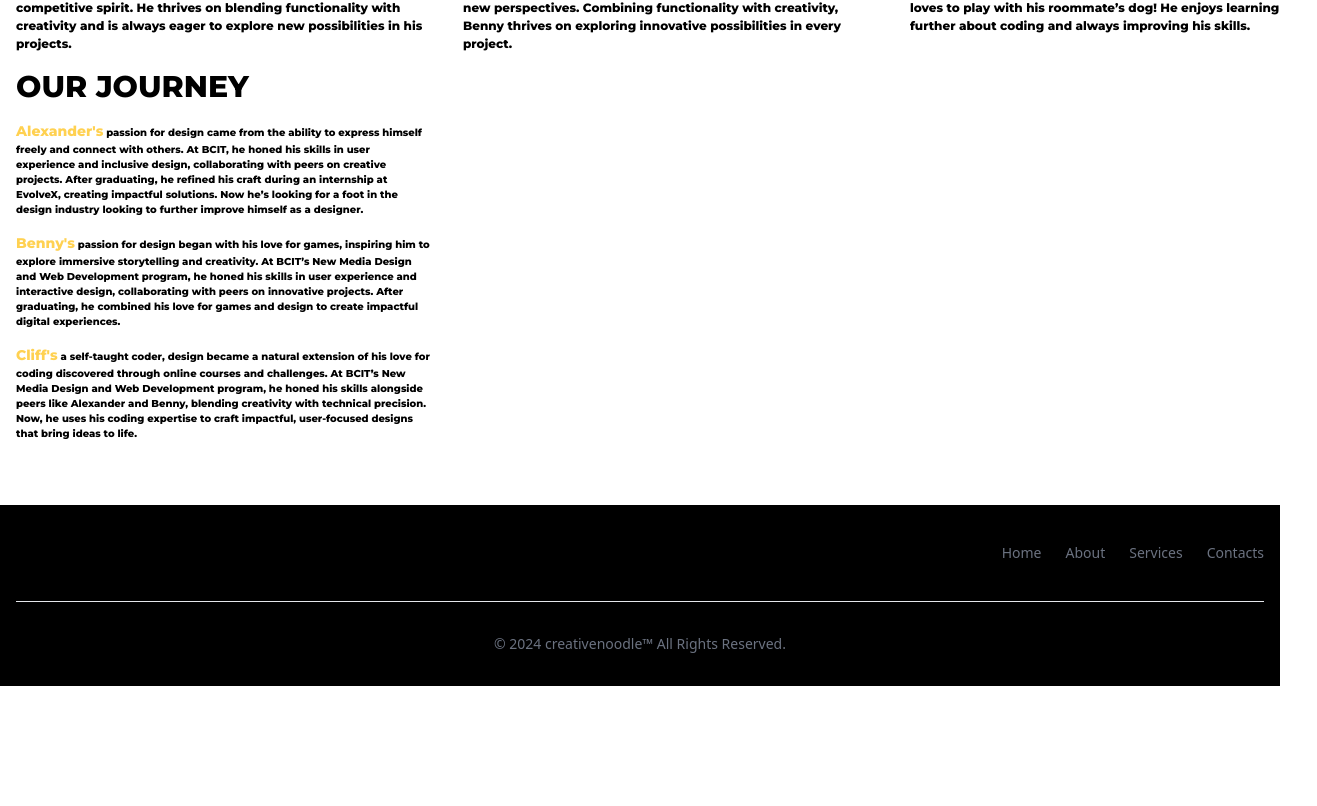
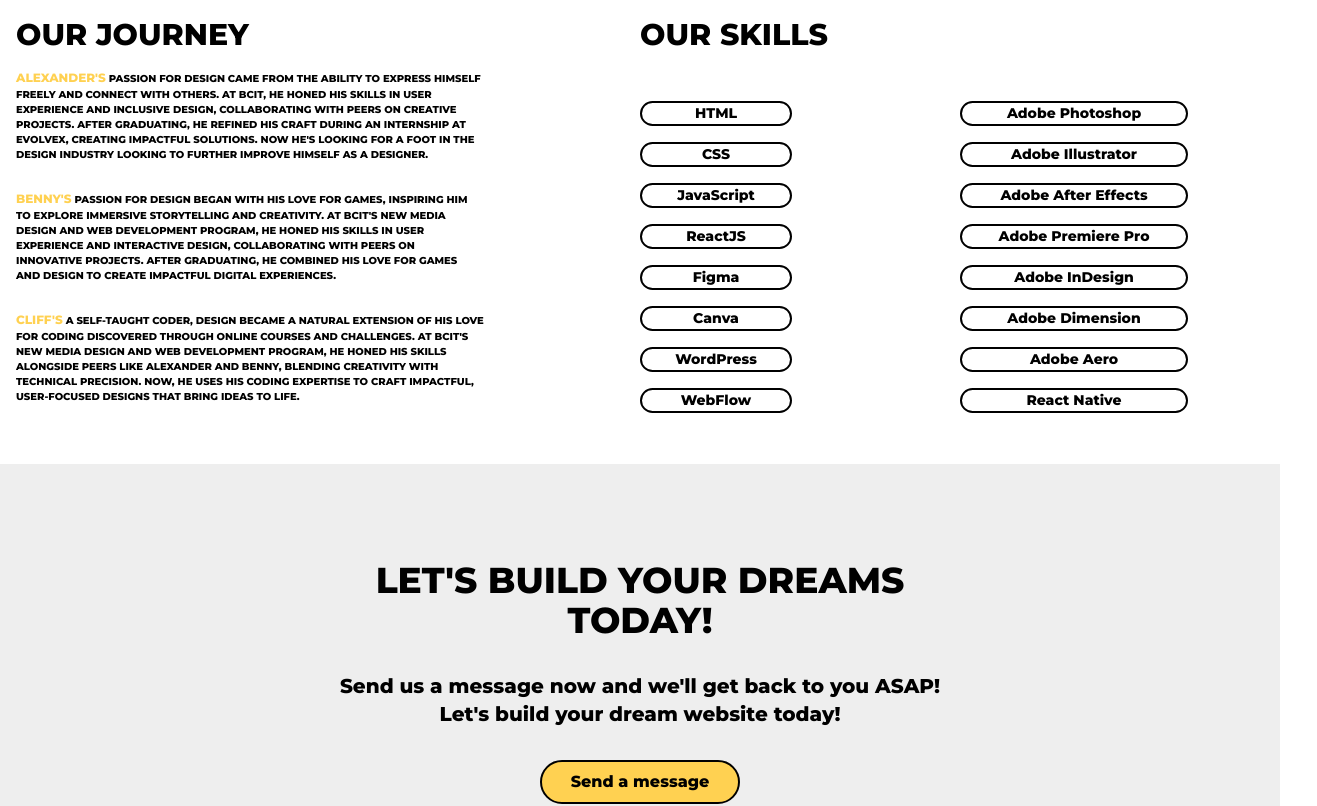
Before and after one commit to CliffVille/creativenoodle, a React (Vite) app: page /About in a window 1280 px wide. Shown: the part 856-1662 px from the top of the page, 1317 px wide, since content can reach past the window. Before the commit the page ends 1542 px from the top, so only its background shows below. Built offline with nearby package versions, Linux system fonts and the light colour scheme.

Commit message:
Added more content to the about page. Still needs to be responsive.

```diff
--- a/src/components/footer.jsx
+++ b/src/components/footer.jsx
@@ -1,7 +1,7 @@
 const Footer = () => {
   return (
 
-        <footer className="w-full bg-black mt-12">
+        <footer className="w-full bg-black">
 
             <div className="w-full max-w-screen-xl mx-auto p-4 md:py-8">
                 <div className="sm:flex sm:items-center sm:justify-between">
--- a/src/pages/About.jsx
+++ b/src/pages/About.jsx
@@ -13,40 +13,60 @@ const About = () => {
           <div className="flex flex-col min-h-[500px]">
               <div className="flex flex-row gap-10 mt-8">
                 <div className="flex flex-col items-center">
-                <div className="w-[407px] h-[407px] rounded-full bg-yellow mb-4"></div>
+                  <div className="w-[307px] h-[307px] rounded-full bg-yellow mb-4"></div>
                   <h1 className="text-xl lg:text-3xl text-black mb-4">Alex</h1>
                   <p className="text-[10px] lg:text-[12px] text-black w-full">Alexander is a creative individual passionate about design, which allows him to express himself and transform ideas into meaningful visuals. Beyond designing, he enjoys playing basketball and badminton, which enhances his teamwork and competitive spirit. He thrives on blending functionality with creativity and is always eager to explore new possibilities in his projects.</p>
                 </div>
 
                 <div className="flex flex-col items-center">
-                <div className="w-[407px] h-[407px] rounded-full bg-yellow mb-4"></div>
+                  <div className="w-[307px] h-[307px] rounded-full bg-yellow mb-4"></div>
                   <h1 className="text-xl lg:text-3xl text-black mb-4">Benny</h1>
                   <p className="text-[10px] lg:text-[12px] text-black w-full">Benny is a creative individual with a passion for design, developed through school as a way to express ideas and craft meaningful visuals. Outside of designing, Benny enjoys gaming and watching movies, which fuel creativity and inspire new perspectives. Combining functionality with creativity, Benny thrives on exploring innovative possibilities in every project.</p>
                 </div>
 
                 <div className="flex flex-col items-center mb-4">
-                <div className="w-[407px] h-[407px] rounded-full bg-yellow mb-4"></div>
+                  <div className="w-[307px] h-[307px] rounded-full bg-yellow mb-4"></div>
                   <h1 className="text-xl lg:text-3xl text-black mb-4">Cliff</h1>
                   <p className="text-[10px] lg:text-[12px] text-black w-full">Cliff is a creative individual with a passion for coding, which he self-taught before honing his skills in school. Coding allows him to create dreams, transforming ideas into reality through  solutions. Outside of coding, Cliff enjoys exploring design, he loves to play with his roommate’s dog! He enjoys learning further about coding and always improving his skills.</p>
                 </div>
               </div>
-            <div className="flex flex-row items-center">
-                <div className="flex flex-col">
-                  <h1 className="text-xl lg:text-3xl text-black mb-4 mt-4 uppercase">our journey</h1>
-                  <p className="text-[10px] text-black w-1/3 mb-4"><span className="text-yellow text-[12px] lg:text-[14px]">Alexander&apos;s</span> passion for design came from the ability to express himself freely and connect with others. At BCIT, he honed his skills in user experience and inclusive design, collaborating with peers on creative projects. After graduating, he refined his craft during an internship at EvolveX, creating impactful solutions. Now he’s looking for a foot in the design industry looking to further improve himself as a designer.</p>
+              <div className="flex flex-row">
+                <div className="flex-1">
+                  <div className="text-black grid grid-cols-1 gap-4 my-12 uppercase">
+                    <h1 className="text-xl lg:text-3xl text-black uppercase">our journey</h1>
+                    <p className="text-[10px] text-black w-3/4 mb-3"><span className="text-yellow text-[12px]">Alexander&apos;s</span> passion for design came from the ability to express himself freely and connect with others. At BCIT, he honed his skills in user experience and inclusive design, collaborating with peers on creative projects. After graduating, he refined his craft during an internship at EvolveX, creating impactful solutions. Now he&apos;s looking for a foot in the design industry looking to further improve himself as a designer.</p>
+                    <p className="text-[10px] text-black w-3/4 mb-3"><span className="text-yellow text-[12px]">Benny&apos;s</span> passion for design began with his love for games, inspiring him to explore immersive storytelling and creativity. At BCIT&apos;s New Media Design and Web Development program, he honed his skills in user experience and interactive design, collaborating with peers on innovative projects. After graduating, he combined his love for games and design to create impactful digital experiences.</p>
+                    <p className="text-[10px] text-black w-3/4 mb-3"><span className="text-yellow text-[12px]">Cliff&apos;s</span> a self-taught coder, design became a natural extension of his love for coding discovered through online courses and challenges. At BCIT&apos;s New Media Design and Web Development program, he honed his skills alongside peers like Alexander and Benny, blending creativity with technical precision. Now, he uses his coding expertise to craft impactful, user-focused designs that bring ideas to life.</p>
                   </div>
                 </div>
-            <div className="flex flex-row items-center">
-                <div className="flex flex-col">
-                  <p className="text-[10px] text-black w-1/3 mb-4"><span className="text-yellow text-[12px] lg:text-[14px]">Benny&apos;s</span> passion for design began with his love for games, inspiring him to explore immersive storytelling and creativity. At BCIT’s New Media Design and Web Development program, he honed his skills in user experience and interactive design, collaborating with peers on innovative projects. After graduating, he combined his love for games and design to create impactful digital experiences.</p>
-                </div>
-            </div>
-            <div className="flex flex-row items-center">
-                <div className="flex flex-col">
-                  <p className="text-[10px] text-black w-1/3 mb-4"><span className="text-yellow text-[12px] lg:text-[14px]">Cliff&apos;s</span> a self-taught coder, design became a natural extension of his love for coding discovered through online courses and challenges. At BCIT’s New Media Design and Web Development program, he honed his skills alongside peers like Alexander and Benny, blending creativity with technical precision. Now, he uses his coding expertise to craft impactful, user-focused designs that bring ideas to life.</p>
+                <div className="flex-1">
+                  <h1 className="text-xl lg:text-3xl text-black my-12 uppercase">Our Skills</h1>
+                  <div className="grid grid-cols-2 gap-4 justify-center items-center">
+                    <span className="text-[10px] lg:text-[14px] rounded-full border-2 border-black w-1/2 text-center">HTML</span>
+                    <span className="text-[10px] lg:text-[14px] rounded-full border-2 border-black w-3/4 text-center">Adobe Photoshop</span>
+                    <span className="text-[10px] lg:text-[14px] rounded-full border-2 border-black w-1/2 text-center">CSS</span>
+                    <span className="text-[10px] lg:text-[14px] rounded-full border-2 border-black w-3/4 text-center">Adobe Illustrator</span>
+                    <span className="text-[10px] lg:text-[14px] rounded-full border-2 border-black w-1/2 text-center">JavaScript</span>
+                    <span className="text-[10px] lg:text-[14px] rounded-full border-2 border-black w-3/4 text-center">Adobe After Effects</span>
+                    <span className="text-[10px] lg:text-[14px] rounded-full border-2 border-black w-1/2 text-center">ReactJS</span>
+                    <span className="text-[10px] lg:text-[14px] rounded-full border-2 border-black w-3/4 text-center">Adobe Premiere Pro</span>
+                    <span className="text-[10px] lg:text-[14px] rounded-full border-2 border-black w-1/2 text-center">Figma</span>
+                    <span className="text-[10px] lg:text-[14px] rounded-full border-2 border-black w-3/4 text-center">Adobe InDesign</span>
+                    <span className="text-[10px] lg:text-[14px] rounded-full border-2 border-black w-1/2 text-center">Canva</span>
+                    <span className="text-[10px] lg:text-[14px] rounded-full border-2 border-black w-3/4 text-center">Adobe Dimension</span>
+                    <span className="text-[10px] lg:text-[14px] rounded-full border-2 border-black w-1/2 text-center">WordPress</span>
+                    <span className="text-[10px] lg:text-[14px] rounded-full border-2 border-black w-3/4 text-center">Adobe Aero</span>
+                    <span className="text-[10px] lg:text-[14px] rounded-full border-2 border-black w-1/2 text-center">WebFlow</span>
+                    <span className="text-[10px] lg:text-[14px] rounded-full border-2 border-black w-3/4 text-center">React Native</span>
                   </div>
                 </div>
               </div>
+          </div>
+        </div>
+        <div className="w-full h-[362px] bg-[#eeeeee] text-center">
+          <h1 className="text-black text-4xl w-1/2 mx-auto mt-24 mb-8 uppercase">Let&apos;s build your dreams today!</h1>
+          <p className="text-black text-xl w-1/2 mx-auto my-8">Send us a message now and we&apos;ll get back to you ASAP! Let&apos;s build your dream website today!</p>
+          <button className="w-[200px] px-4 py-2 bg-yellow hover:bg-hover border-2 border-black rounded-full">Send a message</button>
         </div>
       </div>
     )
```
Lines whose indentation alone changed are shown as unchanged.
